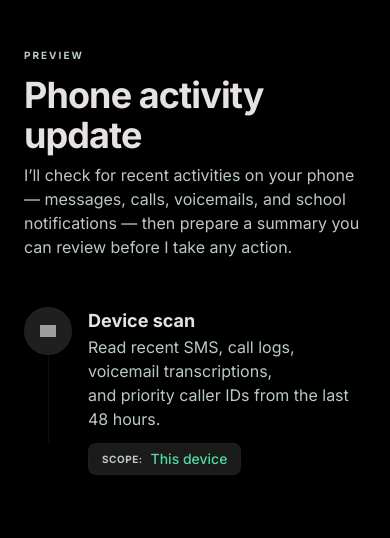
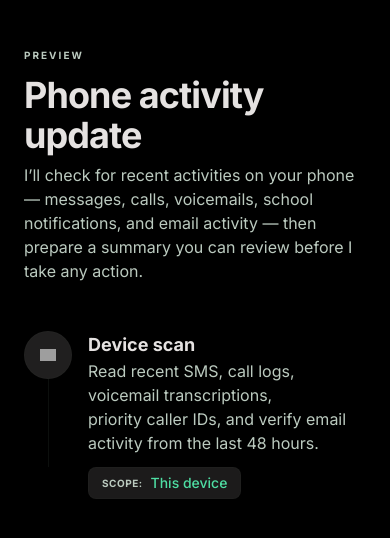
Before and after one commit to hanzo56/Acta, a React (Vite) app: page /preview/update in a window 390 px wide. Shown: the top 538 px of the page. Built offline with nearby package versions, Linux system fonts and the light colour scheme; grey boxes are pictures that could not be loaded.

Commit message:
Phone Updates Preview

```diff
--- a/src/pages/PhoneUpdatePreviewPage.tsx
+++ b/src/pages/PhoneUpdatePreviewPage.tsx
@@ -36,8 +36,9 @@ export function PhoneUpdatePreviewPage() {
               Phone activity update
             </h1>
             <p className="text-[16px] font-normal leading-6 text-[#bbcabf]">
-              I’ll check for recent activities on your phone — messages, calls, voicemails, and school
-              notifications — then prepare a summary you can review before I take any action.
+              I’ll check for recent activities on your phone — messages, calls, voicemails, school
+              notifications, and email activity — then prepare a summary you can review before I take
+              any action.
             </p>
           </header>
         ) : null}
@@ -55,7 +56,7 @@ export function PhoneUpdatePreviewPage() {
                   <>
                     Read recent SMS, call logs, voicemail transcriptions,
                     <br />
-                    and priority caller IDs from the last 48 hours.
+                    priority caller IDs, and verify email activity from the last 48 hours.
                   </>
                 }
                 tag="SCOPE:"
```
